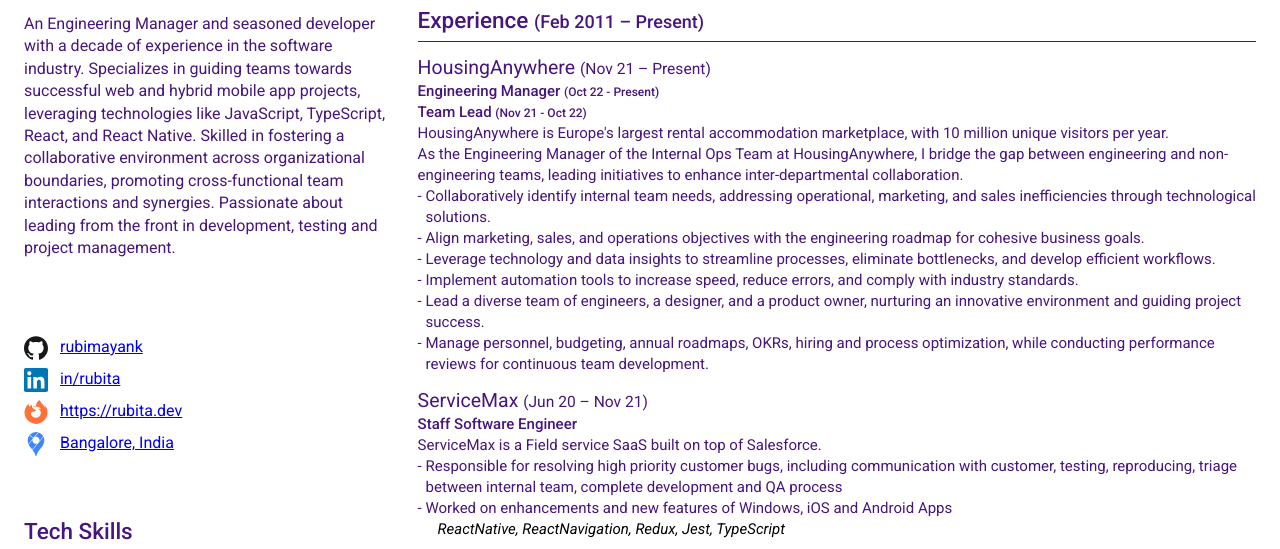
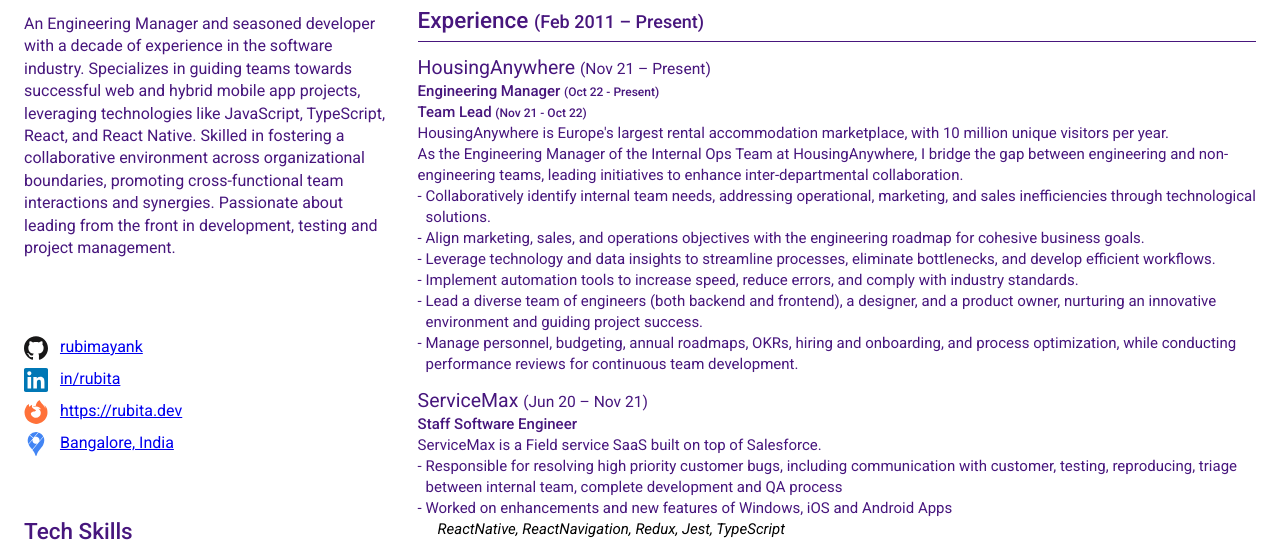
Before and after one commit to rubimayank/rubimayank.github.io, a website: page index.html in a window 1280 px wide. Shown: the part 197-746 px from the top of the page. Drawn offline with Linux system fonts and the light colour scheme; no server answers.

Commit message:
feat: updates text

```diff
--- a/index.html
+++ b/index.html
@@ -89,8 +89,8 @@
         <li class='dashed'>Align marketing, sales, and operations objectives with the engineering roadmap for cohesive business goals.</li>
         <li class='dashed'>Leverage technology and data insights to streamline processes, eliminate bottlenecks, and develop efficient workflows.</li>
         <li class='dashed'>Implement automation tools to increase speed, reduce errors, and comply with industry standards.</li>
-        <li class='dashed'>Lead a diverse team of engineers, a designer, and a product owner, nurturing an innovative environment and guiding project success.</li>
-        <li class='dashed'>Manage personnel, budgeting, annual roadmaps, OKRs, hiring and process optimization, while conducting performance reviews for continuous team development.</li>
+        <li class='dashed'>Lead a diverse team of engineers (both backend and frontend), a designer, and a product owner, nurturing an innovative environment and guiding project success.</li>
+        <li class='dashed'>Manage personnel, budgeting, annual roadmaps, OKRs, hiring and onboarding, and process optimization, while conducting performance reviews for continuous team development.</li>
       </ul>
       <h3>ServiceMax <small>(Jun 20 – Nov 21)</small></h3>
       <h4>Staff Software Engineer</h4>
```
